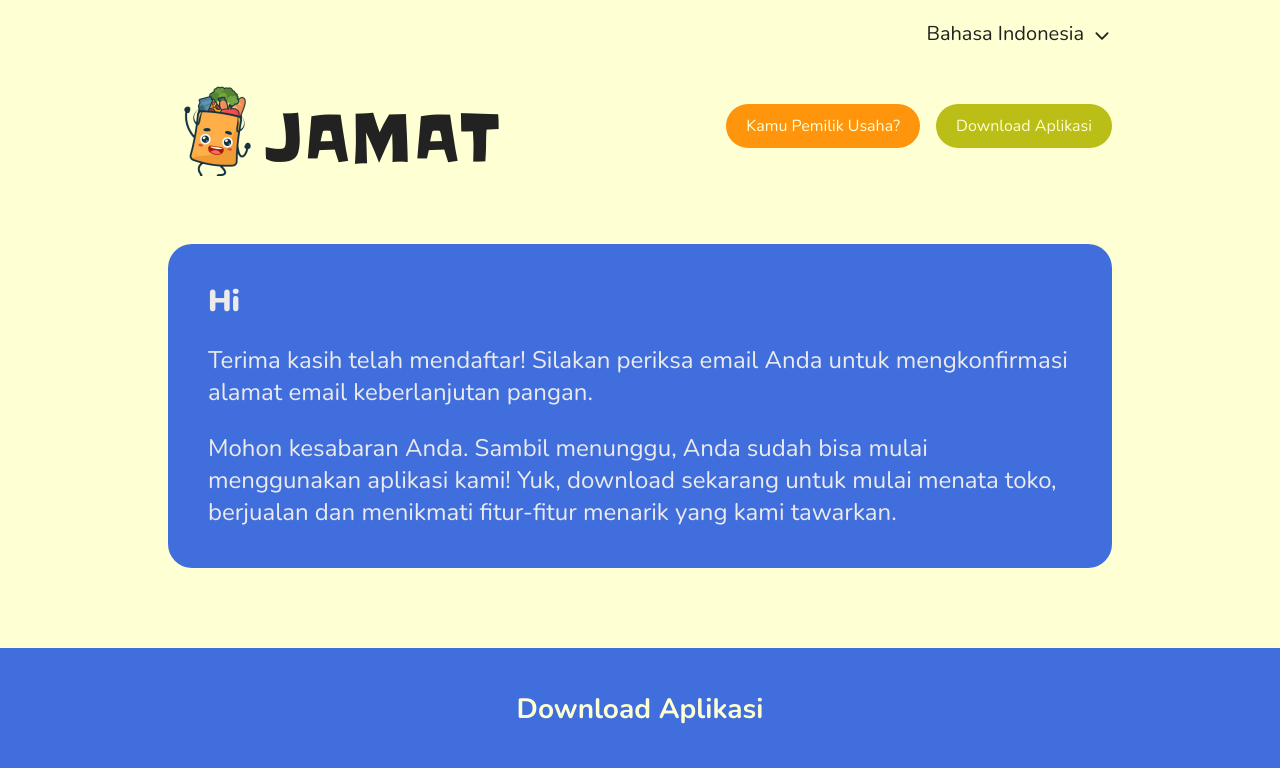
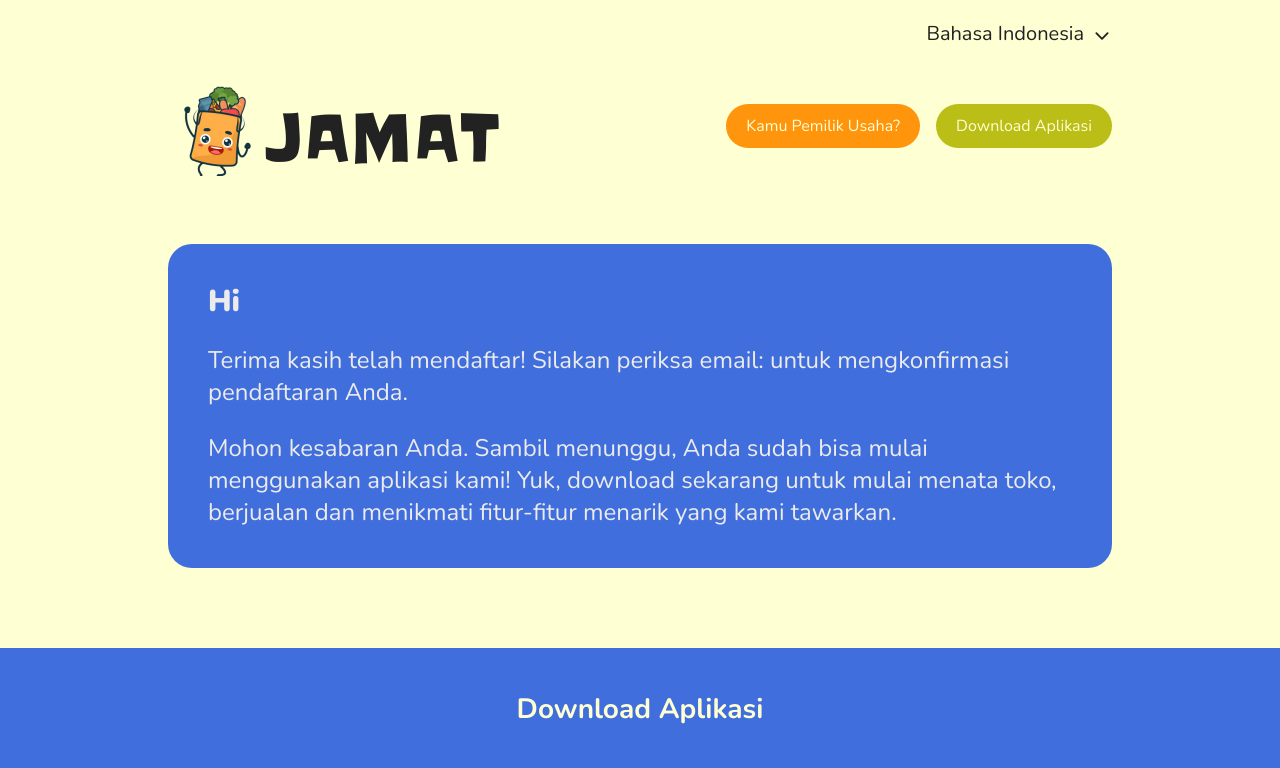
Before and after one commit to wahibadiyatma17/jamat-web, a Next.js app: page /registration-success in a window 1280 px wide. Shown: the top 768 px of the page. Built offline with nearby package versions, Linux system fonts and the light colour scheme.

Commit message:
fix: email typo

```diff
--- a/src/features/registration-success/index.tsx
+++ b/src/features/registration-success/index.tsx
@@ -1,6 +1,6 @@
-import AppLayout from '@/components/layout';
-import { useUserStore } from '@/stores/user.store';
-import { FC } from 'react';
+import AppLayout from "@/components/layout";
+import { useUserStore } from "@/stores/user.store";
+import { FC } from "react";
 
 const RegistrationSuccess: FC = () => {
   const user = useUserStore();
@@ -11,13 +11,14 @@ const RegistrationSuccess: FC = () => {
           <div className="bg-[#406EDD] rounded-3xl w-full px-5 md:px-10 py-10 h-full flex flex-col gap-6 text-[#EBEBEB] justify-start">
             <h4 className="font-[900] text-3xl">Hi {user?.user?.name}</h4>
             <p className="text-2xl">
-              Terima kasih telah mendaftar! Silakan periksa email Anda untuk mengkonfirmasi alamat
-              email keberlanjutan pangan.
+              Terima kasih telah mendaftar! Silakan periksa email:{" "}
+              {user?.user?.email} untuk mengkonfirmasi pendaftaran Anda.
             </p>
             <p className="text-2xl">
-              Mohon kesabaran Anda. Sambil menunggu, Anda sudah bisa mulai menggunakan aplikasi
-              kami! Yuk, download sekarang untuk mulai menata toko, berjualan dan menikmati
-              fitur-fitur menarik yang kami tawarkan.
+              Mohon kesabaran Anda. Sambil menunggu, Anda sudah bisa mulai
+              menggunakan aplikasi kami! Yuk, download sekarang untuk mulai
+              menata toko, berjualan dan menikmati fitur-fitur menarik yang kami
+              tawarkan.
             </p>
           </div>
         </div>
```
